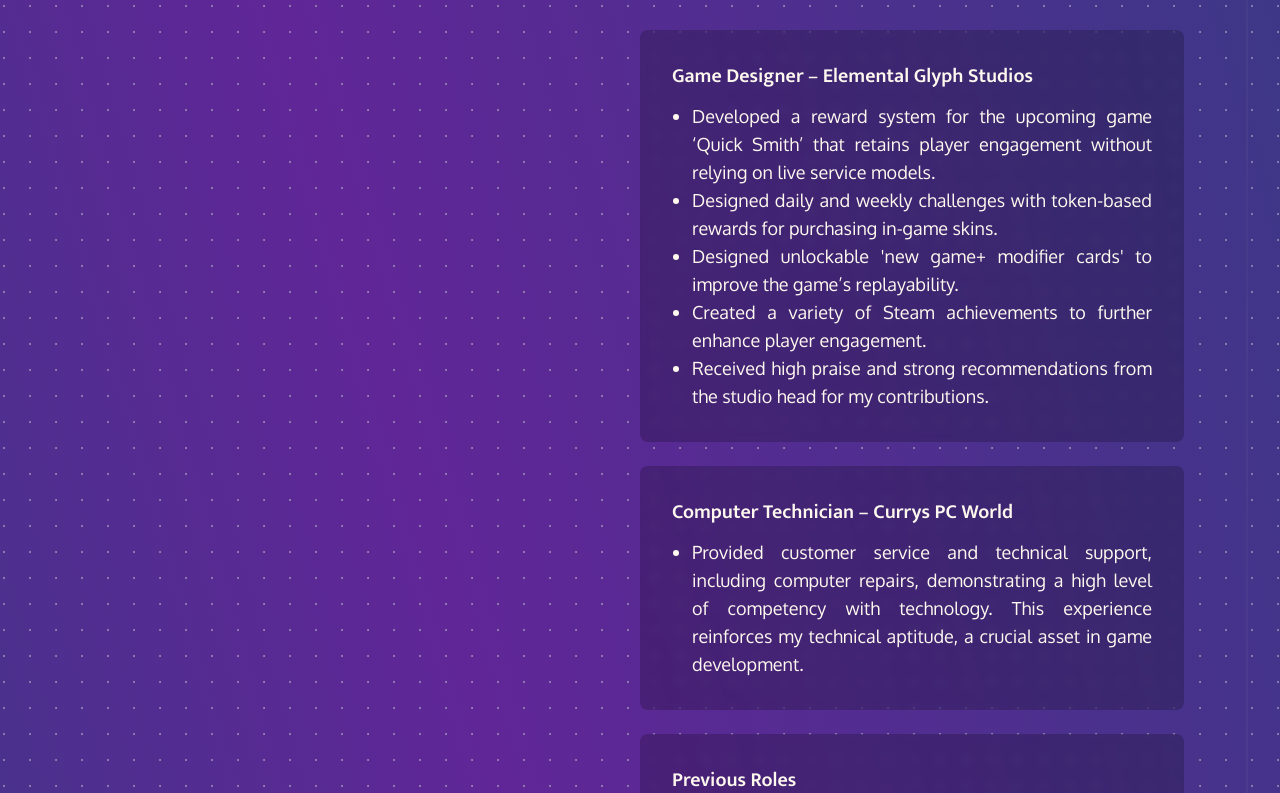
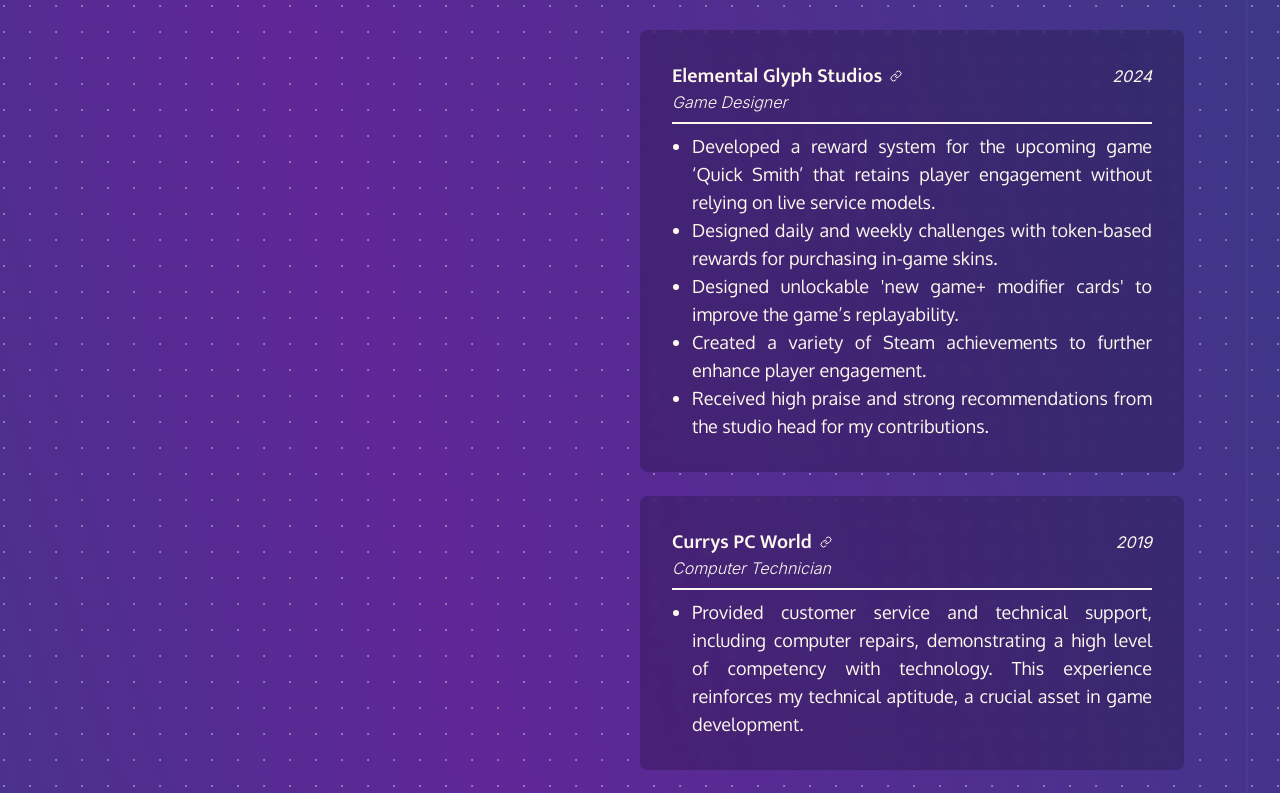
Before and after one commit to gkarountzos/gemma-wolferstan, a Next.js app: page / in a window 1280 px wide. Shown: the part 986-1779 px from the top of the page. Built offline with nearby package versions, Linux system fonts and the light colour scheme.

Commit message:
changed experience section, fixed observer again

```diff
--- a/components/ExperienceSection.tsx
+++ b/components/ExperienceSection.tsx
@@ -1,5 +1,6 @@
 import React from "react";
 import { ExperienceDataProps, ExperienceContent } from "@/types/types";
+import { FiLink } from "react-icons/fi"; // Assuming you're using react-icons for the link icon
 
 const ExperienceSection: React.FC<ExperienceDataProps> = ({
   id,
@@ -16,20 +17,53 @@
           <h2 className="xs:text-2xl sm:text-4xl text-[#FEF8EE]">{title}</h2>
         </div>
 
-        <div className="">
+        <div>
           <div className="relative z-10 flex flex-col gap-6">
             {content.map((item: ExperienceContent, index) => (
               <div
                 key={index}
-                className=" p-2 sm:p-8 bg-black/20 backdrop-blur-sm rounded-lg overflow-hidden"
+                className="p-4 sm:p-8 bg-black/20 backdrop-blur-sm rounded-lg overflow-hidden"
               >
+                <div className="flex justify-between items-center">
+                  <div className="flex items-center gap-2">
+                    {item.url ? (
+                      <a
+                        href={item.url}
+                        target="_blank"
+                        rel="noopener noreferrer"
+                        className="text-xl font-semibold text-[#FEF8EE] "
+                      >
+                        {item.company}
+                      </a>
+                    ) : (
+                      <h3 className="text-xl font-semibold text-[#FEF8EE]">
+                        {item.company}
+                      </h3>
+                    )}
+                    {item.linkIcon && (
+                      <FiLink className="text-[#FEF8EE] w-3 h-3" />
+                    )}
+                  </div>
+
+                  {item.year && (
+                    <span className="text-md italic text-[#FEF8EE]">
+                      {item.year}
+                    </span>
+                  )}
+                </div>
+
                 {item.title && (
-                  <h3 className="text-xl font-semibold text-[#FEF8EE] pb-3">
+                  <h4 className="text-md font-light italic text-[#FEF8EE]">
                     {item.title}
-                  </h3>
+                  </h4>
                 )}
+
+                <div className="py-2">
+                  <hr className="border-t-2 border-[#FEF8EE]" />
+                </div>
+
                 {item.details && (
-                  <ul className="list-disc pl-5  text-[#FEF8EE]">
+                  <ul className="list-disc pl-5 text-[#FEF8EE]">
                     {item.details.map((detail, i) => (
                       <li key={i} className="text-base sm:text-lg">
                         {detail}
--- a/components/ProjectCard.tsx
+++ b/components/ProjectCard.tsx
@@ -11,7 +11,7 @@
   return (
     <div className=" rounded-xl hover:bg-black/15 transition-all transform md:hover:scale-[102%]">
       <Link href={`/projects/${project.slug}`}>
-        <div className="flex flex-col xl:flex-row lg:flex-col tablet:flex-row tablet:space-x-8 xl:space-x-8 lg:space-x-0 items-center p-4">
+        <div className="flex flex-col xl:flex-row lg:flex-col tablet:flex-row tablet:space-x-8 xl:space-x-8 lg:space-x-0 items-center sm:p-4">
           <div className="flex-shrink-0">
             <h3 className="text-center text-lg font-semibold text-[#FEF8EE] py-2  xl:hidden lg:block tablet:hidden block">
               {project.title}
--- a/components/Projects.tsx
+++ b/components/Projects.tsx
@@ -27,7 +27,7 @@
       </div>
 
       <div className="space-y-16">
-        <div className="w-full p-2 sm:p-8 bg-black/20 backdrop-blur-sm rounded-lg overflow-hidden">
+        <div className="w-full p-4 sm:p-8 bg-black/20 backdrop-blur-sm rounded-lg overflow-hidden">
           {projects.map((project, index) => (
             <div
               key={project.title}
--- a/components/Sidebar.tsx
+++ b/components/Sidebar.tsx
@@ -77,14 +77,14 @@
   useEffect(() => {
     const configureObserver = () => {
       const screenWidth = window.innerWidth;
-      let threshold = 0.2;
+      let threshold = 0.3;
       let rootMargin = "10% 0px -50% 0px";
 
       if (screenWidth > 2560) {
         threshold = 0.4; // threshold on larger screens
         rootMargin = "10% 0px -40% 0px"; //  bottom margin for better accuracy
       } else if (screenWidth > 1920) {
-        threshold = 0.5; // threshold for 1920 < screens < 2560
+        threshold = 0.25; // threshold for 1920 < screens < 2560
         rootMargin = "10% 0px -40% 0px"; //  margin for 1920 < screens < 2560
       }
 
--- a/lib/content/sections.ts
+++ b/lib/content/sections.ts
@@ -22,7 +22,11 @@
     title: "Experience",
     content: [
       {
-        title: "Game Designer – Elemental Glyph Studios",
+        company: "Elemental Glyph Studios",
+        linkIcon: true,
+        url: "https://www.elementalglyphstudio.com/",
+        title: "Game Designer",
+        year: "2024",
         details: [
           "Developed a reward system for the upcoming game ‘Quick Smith’ that retains player engagement without relying on live service models.",
           "Designed daily and weekly challenges with token-based rewards for purchasing in-game skins.",
@@ -32,13 +36,18 @@
         ],
       },
       {
-        title: "Computer Technician – Currys PC World",
+        company: "Currys PC World",
+        linkIcon: true,
+        url: "https://www.currys.co.uk/",
+        title: "Computer Technician",
+        year: "2019",
         details: [
           "Provided customer service and technical support, including computer repairs, demonstrating a high level of competency with technology. This experience reinforces my technical aptitude, a crucial asset in game development.",
         ],
       },
       {
-        title: "Previous Roles",
+        company: "Previous Roles",
+        linkIcon: false,
         details: [
           "Held positions as a shop assistant, waitress, and fire warden. While not directly related to game design, these roles helped develop strong soft skills like teamwork, communication, and working under pressure.",
         ],
--- a/types/types.ts
+++ b/types/types.ts
@@ -27,7 +27,11 @@
 }
 
 export interface ExperienceContent {
+  company: string;
+  linkIcon: boolean;
+  url?: string;
   title?: string;
+  year?: string;
   details?: string[];
   text?: string;
 }
```
Also changed, not shown: public/link.svg (added).
